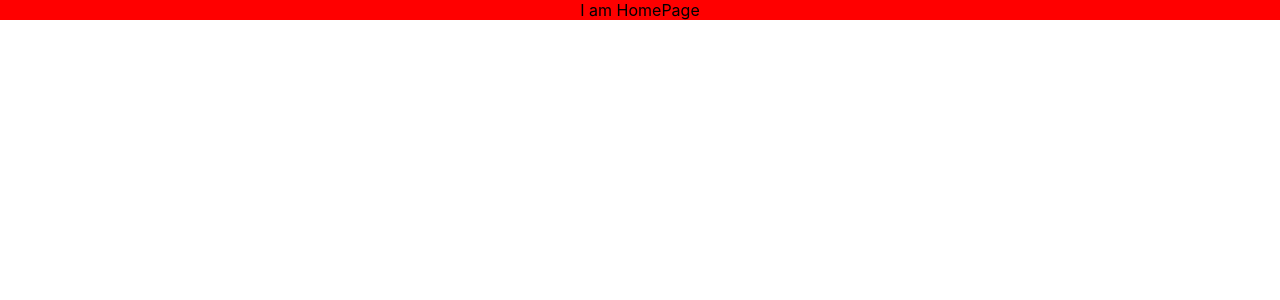
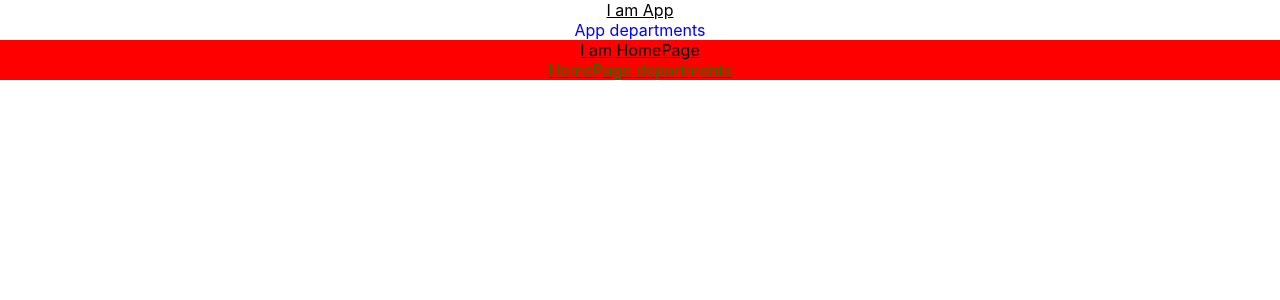
Before and after one commit to ming222555/my-react-playground, a React (Create React App) app: page / in a window 1280 px wide. Shown: the top 300 px of the page. Built offline with nearby package versions, Linux system fonts and the light colour scheme.

Commit message:
Verify CSS Modules on css, scss files

```diff
--- a/src/App.scss
+++ b/src/App.module.scss
@@ -1,3 +1,6 @@
 .app {
     text-align: center;
 }
+.departments {
+    color: blue;
+}
--- a/src/App.tsx
+++ b/src/App.tsx
@@ -1,10 +1,14 @@
 import React from 'react';
-import './App.scss';
+import s from './App.module.scss';
 import HomePage from 'pages/HomePage/HomePage';
 
 function App() {
     return (
-        <div className="app">
+        <div className={`${s.app}`}>
+            <span className="u-underline">I am App</span>
+            <div className={`${s.departments}`}>
+                App departments
+            </div>
             <HomePage />
         </div>
     );
--- a/src/index.scss
+++ b/src/index.scss
@@ -11,3 +11,7 @@ code {
   font-family: source-code-pro, Menlo, Monaco, Consolas, 'Courier New',
     monospace;
 }
+
+.u-underline {
+    text-decoration: underline;
+}
--- /dev/null
+++ b/src/pages/HomePage/HomePage.module.scss
@@ -0,0 +1,6 @@
+.homePage {
+    background: red;
+}
+.departments {
+    color: green;
+}
--- a/src/pages/HomePage/HomePage.scss
+++ /dev/null
@@ -1,3 +0,0 @@
-.homePage {
-    background: red;
-}
--- a/src/pages/HomePage/HomePage.tsx
+++ b/src/pages/HomePage/HomePage.tsx
@@ -1,10 +1,13 @@
 import React from 'react';
-import './HomePage.scss';
+import s from './HomePage.module.scss';
 
 function HomePage() {
     return (
-        <div className="homePage">
+        <div className={`${[s.homePage, 'u-underline'].join(' ')}`}>
             I am HomePage
+            <div className={`${s.departments}`}>
+                HomePage departments
+            </div>
         </div>
     );
 }
```
